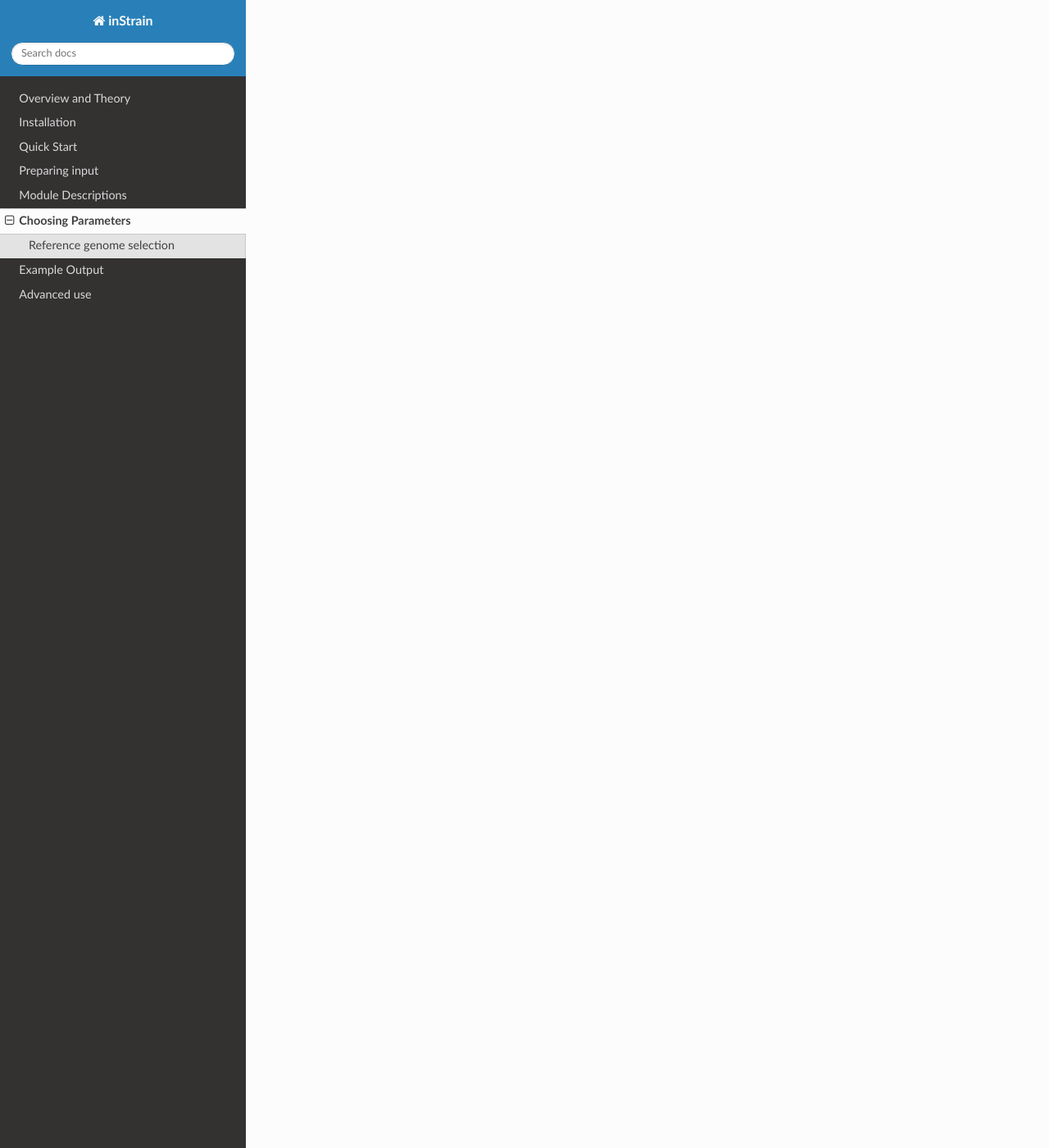
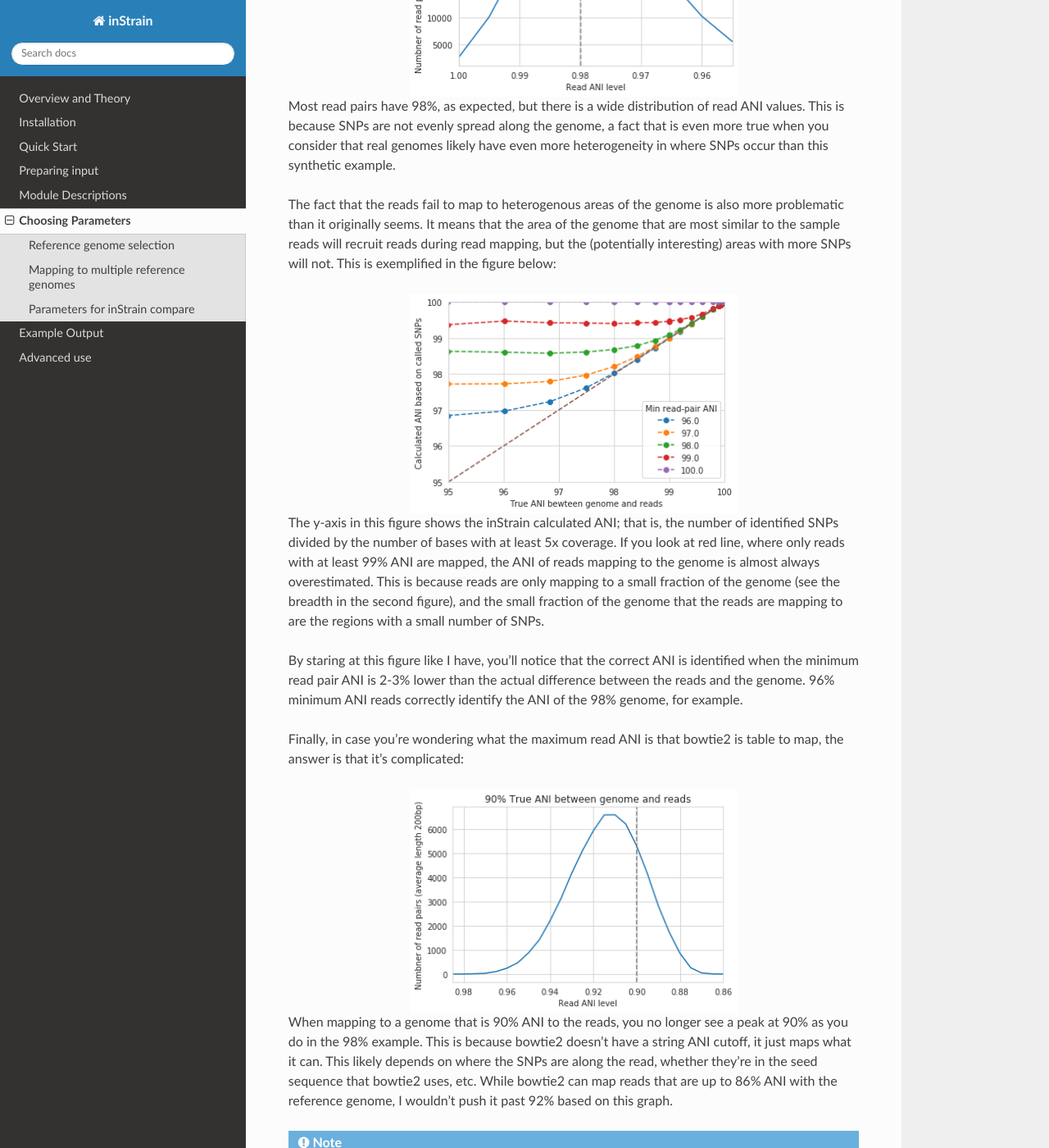
Before and after one commit to MrOlm/inStrain, a Sphinx documentation site: the page built from docs/choosing_parameters.rst, in a window 1280 px wide and 1400 px high, scrolled down 1882 px. Shown: the whole window at 82% size. Built offline with Sphinx 7.4.7 and the Read the Docs theme 2.0.0, drawn with Linux system fonts in a browser that asks for light colours; some of the changed text lies outside the part shown.

Commit message:
docs update

```diff
--- a/docs/choosing_parameters.rst
+++ b/docs/choosing_parameters.rst
@@ -8,10 +8,58 @@
 
 inStrain relies on mapping reads from a sample to a reference genome. How similar the reference genome is to the reads, and the minimum read ANI threshold that you set, are very important and will determine much of what you get out of inStrain.
 
-Below are a series of plots made by introducing a known number of mutations into an E. coli genome, simulating reads from these mutated genomes with known ANI differences from the original reference genome, mapping the synthetic reads back to the original reference genome, and running inStrain.
+Below are a series of plots made by introducing a known number of mutations into an E. coli genome, simulating reads from these mutated genomes (at 20x coverage) with known ANI differences from the original reference genome, mapping the synthetic reads back to the original reference genome, and running inStrain.
 
 .. figure:: images/Fig1.png
   :width: 400px
   :align: center
 
-In the above plot, inStrain was run with a minimum read ANI (inStrain profile parameter -l or --filter_cutoff) of 0.99. The reported genome breadth is reported on the y-axis.
+In the above plot, inStrain was run with a minimum read ANI of 0.99 (inStrain profile parameter `-l` or `--filter_cutoff`). The reported genome breadth is reported on the y-axis. At 20x coverage, you should see 100% genome breadth (meaning that every base of the reference genome is covered by at least one read). However, when the reference genome is sufficiently different from the reads, the breadth is much lower. This is because when the read pair differs from the reference base by more than 99% ANI, it gets filtered out, and no longer maps to the genome. This can be exemplified a bit better by showing a variety of read filtering thresholds simultaneously:
+
+.. figure:: images/Fig2.png
+  :width: 400px
+  :align: center
+
+The line drawn in the first figure is now in red on this second figure. As you can see, the more you relax the minimum read ANI, the more you can align reads to more distantly related reference genomes.
+
+.. warning::
+  You don't want your minimum read pair ANI to be _too_ relaxed, because then you risk mapping reads that don't actually belong to the population represented by your reference genome ("non-specific" mapping). You can also avoid non-specific mapping by increasing the size of your reference genome dataset (more on that below)
+
+An important takeaway from the above figure is that the minimum read ANI should be at least 3% lower than the expected differences between your reads and the reference genome. If you look at the genome that's 96% ANI from the reads, for example, you see that none of the minimum read ANI levels get the correct breadth of 1. If you look at the genome that's 98% ANI from the reads, you can see that having a minimum read ANI of 96% is the only one that's actually near 100% breadth. This can also be visualized by looking at the distribution of ANI values of read pairs mapping to the 98% genome:
+
+.. figure:: images/Fig4.png
+  :width: 400px
+  :align: center
+
+Most read pairs have 98%, as expected, but there is a wide distribution of read ANI values. This is because SNPs are not evenly spread along the genome, a fact that is even more true when you consider that real genomes likely have even more heterogeneity in where SNPs occur than this synthetic example.
+
+The fact that the reads fail to map to heterogenous areas of the genome is also more problematic than it originally seems. It means that the area of the genome that are most similar to the sample reads will recruit reads during read mapping, but the (potentially interesting) areas with more SNPs will not. This is exemplified in the figure below:
+
+.. figure:: images/Fig3.png
+  :width: 400px
+  :align: center
+
+The y-axis in this figure shows the inStrain calculated ANI; that is, the number of identified SNPs divided by the number of bases with at least 5x coverage. If you look at red line, where only reads with at least 99% ANI are mapped, the ANI of reads mapping to the genome is almost always overestimated. This is because reads are only mapping to a small fraction of the genome (see the breadth in the second figure), and the small fraction of the genome that the reads are mapping to are the regions with a small number of SNPs.
+
+By staring at this figure like I have, you'll notice that the correct ANI is identified when the minimum read pair ANI is 2-3% lower than the actual difference between the reads and the genome. 96% minimum ANI reads correctly identify the ANI of the 98% genome, for example.
+
+Finally, in case you're wondering what the maximum read ANI is that bowtie2 is table to map, the answer is that it's complicated:
+
+.. figure:: images/Fig5.png
+  :width: 400px
+  :align: center
+
+When mapping to a genome that is 90% ANI to the reads, you no longer see a peak at 90% as you do in the 98% example. This is because bowtie2 doesn't have a string ANI cutoff, it just maps what it can. This likely depends on where the SNPs are along the read, whether they're in the seed sequence that bowtie2 uses, etc. While bowtie2 can map reads that are up to 86% ANI with the reference genome, I wouldn't push it past 92% based on this graph.
+
+.. note::
+  In conclusion, you want your reference genome to be as similar to your reads as possible, and to set your minimum read-pair ANI to at least ~3% lower than the expected different from the reads and the reference genome. The inStrain default is 95% minimum read pair ANI, which is probably ideal in the case that you've assembled your reference genome from the sample itself. If you plan on using inStrain to map reads to a genome that you downloaded from a reference database, you may want to lower the minimum read-pair ANI to as low as ~92%, and ensure that the genome your mapping to is at least the same species as the organism in your reads (as genomes of the same species share ~95% ANI)
+
+Mapping to multiple reference genomes
+-------------------------
+
+This is a great way to avoid mis-mapped reads.
+
+Parameters for inStrain compare
+--------------
+
+Pretty obvious what I'm going to talk about here
```
